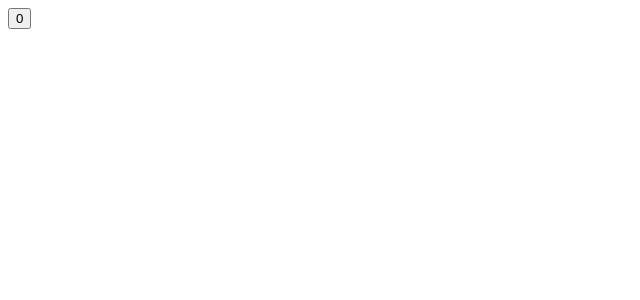
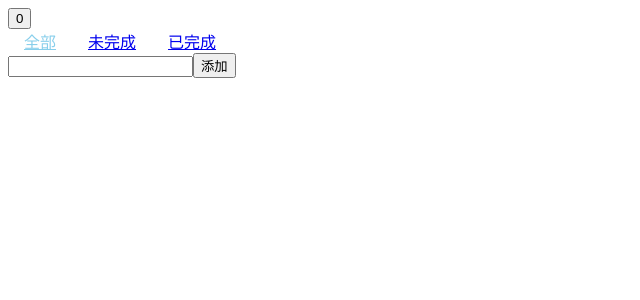
Before and after one commit to front-end-study-program/vue2.7-template, a Vue app: page / in a window 1280 px wide. Shown: the top 300 px of the page, without its empty margins (0-640 px from the left). Built offline with nearby package versions, Linux system fonts and the light colour scheme.

Commit message:
chore: pinia

```diff
--- a/package.json
+++ b/package.json
@@ -17,6 +17,7 @@
   "author": "",
   "license": "MIT",
   "devDependencies": {
+    "@types/node": "^18.7.13",
     "@vitejs/plugin-vue2": "^1.1.2",
     "@vitejs/plugin-vue2-jsx": "^1.0.3",
     "less": "^4.1.3",
@@ -25,6 +26,7 @@
     "vue-tsc": "^0.40.1"
   },
   "dependencies": {
+    "pinia": "^2.0.20",
     "vue": "^2.7.10"
   }
 }
--- a/src/App.vue
+++ b/src/App.vue
@@ -1,9 +1,11 @@
 <template>
   <div>
     <Count />
+    <todo />
   </div>
 </template>
 <script setup lang="ts">
 import Count from './components/Count'
+import todo from './views/todo.vue'
 </script>
 <style scoped></style>
--- a/src/main.ts
+++ b/src/main.ts
@@ -1,6 +1,10 @@
 import Vue from 'vue'
+import { createPinia, PiniaVuePlugin  } from 'pinia'
 import App from './App.vue'
 
+Vue.use(PiniaVuePlugin)
+
 new Vue({
-  render: (h) => h(App)
+  render: (h) => h(App),
+  pinia: createPinia()
 }).$mount("#app");
--- /dev/null
+++ b/src/store/todo.ts
@@ -0,0 +1,64 @@
+import { defineStore } from 'pinia'
+
+export type todoStatus = 'all' | 'incomplete' | 'complete'
+
+export interface ITodoItem {
+  id: number;
+  content: string;
+  isDone: boolean;
+}
+
+export interface ITodoState {
+  status: todoStatus;
+  todoList: ITodoItem[];
+  todoId: number;
+}
+
+export type ITodoGetters = {
+  filterList: (state: ITodoState) => ITodoItem[]
+}
+
+export interface ITodoActions {
+  addTodo: (content: string) => void;
+  removeTodo: (item: ITodoItem) => void;
+  changeStatus: (status: todoStatus) => void;
+}
+
+export const useTodoStore = defineStore<string, ITodoState, ITodoGetters , ITodoActions>('todo', {
+  state: () => {
+    return {
+      status: 'all', // incomplete complete
+      todoList: [],
+      todoId: 0,
+    }
+  },
+  getters: {
+    filterList(state) {
+      switch (state.status) {
+        case 'complete':
+          return state.todoList.filter(item => item.isDone)
+        case 'incomplete':
+          return state.todoList.filter(item => !item.isDone)
+        default:
+          return state.todoList
+      }
+    }
+  },
+  actions: {
+    addTodo(content) {
+      this.todoList.push({
+        id: this.todoId,
+        content,
+        isDone: false
+      })
+      this.todoId += 1
+    },
+    removeTodo(item) {
+      const idx = this.todoList.findIndex(findItem => findItem.id === item.id)
+      this.todoList.splice(idx, 1)
+    },
+    changeStatus(status: todoStatus) {
+      this.status = status
+    }
+  }
+})
--- /dev/null
+++ b/src/views/todo.vue
@@ -0,0 +1,51 @@
+<template>
+  <div>
+    <div>
+      <a :class="{ active: todoStore.status === 'all' }" href="javascript:;" @click="onTab('all')">全部</a>
+      <a :class="{ active: todoStore.status === 'incomplete' }" href="javascript:;" @click="onTab('incomplete')">未完成</a>
+      <a :class="{ active: todoStore.status === 'complete' }" href="javascript:;" @click="onTab('complete')">已完成</a>
+    </div>
+    <div>
+      <input type="text" v-model="value">
+      <button @click="add">添加</button>
+    </div>
+    <div class="todo">
+      <div class="todo-item" v-for="item in todoStore.filterList">
+        <div>
+          <input type="checkbox" v-model="item.isDone">
+          {{ item.content }}
+          <button @click="onRemove(item)">remove</button>
+        </div>
+      </div>
+    </div>
+  </div>
+</template>
+
+<script lang="ts" setup>
+import { ref } from 'vue'
+import { useTodoStore, todoStatus, ITodoItem } from '@/store/todo'
+
+const todoStore = useTodoStore()
+const value = ref('')
+const add = () => {
+  if(!value.value) return
+  todoStore.addTodo(value.value)
+  value.value = ''
+}
+const onTab = (val: todoStatus) => {
+  todoStore.changeStatus(val)
+}
+const onRemove = (item: ITodoItem) => {
+  todoStore.removeTodo(item)
+}
+
+</script>
+
+<style lang="less" scoped>
+a {
+  padding: 16px;
+  &.active {
+    color: skyblue;
+  }
+}
+</style>
--- a/tsconfig.json
+++ b/tsconfig.json
@@ -14,7 +14,11 @@
     "isolatedModules": true,
     "esModuleInterop": true,
     "lib": ["ESNext", "DOM"],
-    "skipLibCheck": true
+    "skipLibCheck": true,
+    "baseUrl": "./",
+    "paths": {
+      "@/*": ["src/*"]
+    }
   },
   "include": ["src/**/*.ts", "src/**/*.d.ts", "src/**/*.tsx", "src/**/*.vue"],
   "references": [{ "path": "./tsconfig.node.json" }]
```
Also changed, not shown: 2 other files (tests, documents, lock files or other folders).
